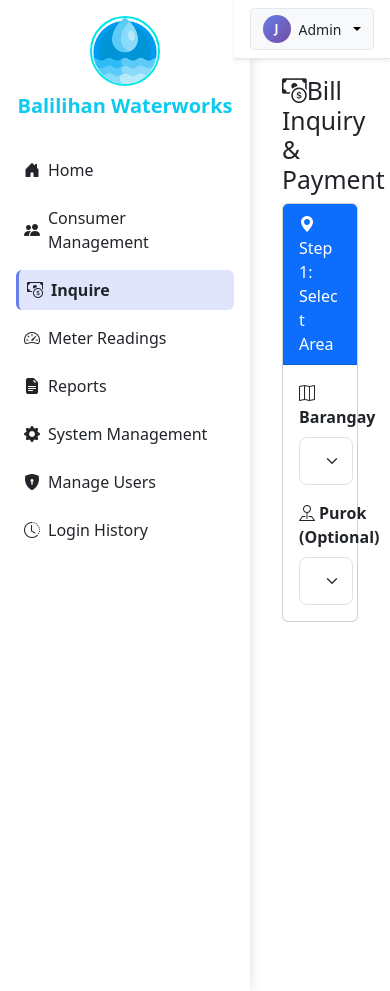
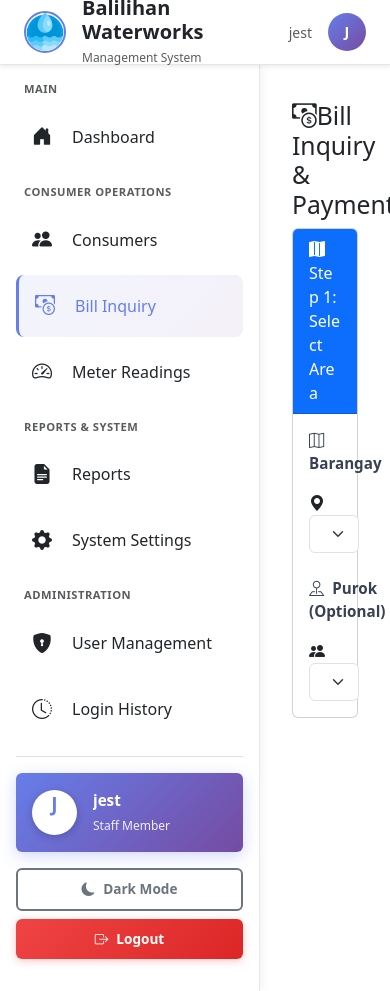
Before and after one commit to JeSender/waterworks, a Django app: page /payment/ in a window 390 px wide. Run offline with Django 5.2, Linux system fonts and the light colour scheme; a user stored in the database is signed in; data comes from the database, SQL or seed files in the repository; some libraries are stand-ins or nearby versions.

Commit message:
Implement comprehensive GUI improvements across the system
Major UI Enhancements:

1. Professional Header Bar
   - Added clean white top bar with subtle shadow
   - Company logo and name prominently displayed
   - User avatar and name shown in header
   - Fixed position at top of viewport

2. Modernized Sidebar Navigation
   - Organized menu items into logical sections:
     * Main (Dashboard)
     * Consumer Operations (Consumers, Bill Inquiry, Meter Readings)
     * Reports & System (Reports, System Settings)
     * Administration (User Management, Login History)
   - Added section labels with uppercase styling
   - Improved spacing between items (padding: 12px)
   - Enhanced hover effects with smooth transitions
   - Active menu highlighting with gradient background
   - Better icon alignment and sizing

3. Enhanced Step Panels (Inquire Page)
   - Increased border radius to 16px for modern look
   - Added prominent gradient headers (purple theme)
   - Improved shadows and hover effects
   - Better card elevation on hover
   - Cleaner card body backgrounds

4. Upgraded Dropdown Inputs
   - Added icons inside form fields:
     * Map icon for Barangay dropdown
     * People icon for Purok dropdown
   - Rounded corners (12px border radius)
   - Larger, touch-friendly height (52px)
   - Modern focus states with glow effects
   - Smooth hover transitions
   - Better visual feedback

5. Improved Empty State Design
   - Large circular icon container with gradient
   - Clear heading and descriptive message
   - Action button to add new consumers
   - Professional spacing and typography
   - Better user guidance

Technical Changes:
- Updated main content margin for header (top: 65px, left: 260px)
- Added modern CSS classes: nav-link-modern, input-icon-wrapper
- Enhanced dark mode compatibility
- Improved responsive behavior
- Better accessibility with semantic HTML

🤖 Generated with Claude Code

Co-Authored-By: Claude <noreply@anthropic.com>

```diff
--- a/consumers/templates/consumers/base.html
+++ b/consumers/templates/consumers/base.html
@@ -202,33 +202,6 @@
             background: linear-gradient(120deg, #4f46e5, #7c3aed) !important;
         }
 
-        /* Dark Mode for Top Header */
-        .dark-mode #top-header {
-            background-color: #2d2d2d !important;
-            border-color: #404040 !important;
-        }
-
-        .dark-mode .dropdown-menu {
-            background-color: #2d2d2d !important;
-            border-color: #404040 !important;
-        }
-
-        .dark-mode .dropdown-item {
-            color: #ffffff !important;
-        }
-
-        .dark-mode .dropdown-item:hover {
-            background-color: #404040 !important;
-        }
-
-        .dark-mode .dropdown-item-text .text-dark {
-            color: #ffffff !important;
-        }
-
-        .dark-mode .dropdown-divider {
-            border-color: #404040 !important;
-        }
-
         /* === Loading Overlay === */
         #loadingOverlay {
             position: fixed;
@@ -268,26 +241,45 @@
             transition: all 0.3s cubic-bezier(0.4, 0, 0.2, 1);
         }
 
-        /* === Sidebar Active State === */
-        .sidebar a.active {
-            background-color: rgba(102, 126, 234, 0.2);
-            color: #667eea;
+        /* === Modern Navigation Links === */
+        .nav-link-modern {
+            transition: all 0.2s ease;
+            position: relative;
+        }
+
+        .nav-link-modern:hover {
+            background-color: #f3f4f6 !important;
+            color: #667eea !important;
+            transform: translateX(4px);
+        }
+
+        .nav-link-modern.active {
+            background: linear-gradient(135deg, #667eea15, #764ba215);
+            color: #667eea !important;
             border-left: 3px solid #667eea;
             font-weight: 600;
         }
 
-        .dark-mode .sidebar a.active {
-            background-color: rgba(102, 126, 234, 0.3);
-            color: #818cf8;
+        .nav-link-modern.active i {
+            color: #667eea;
+        }
+
+        .dark-mode .nav-link-modern:hover {
+            background-color: #404040 !important;
+            color: #818cf8 !important;
+        }
+
+        .dark-mode .nav-link-modern.active {
+            background: linear-gradient(135deg, #667eea25, #764ba225);
+            color: #818cf8 !important;
             border-left: 3px solid #818cf8;
         }
 
         /* === Print Styles for Base Layout === */
         @media print {
-            /* Hide sidebar and header completely */
+            /* Hide sidebar completely */
             .sidebar,
-            #sidebar,
-            #top-header {
+            #sidebar {
                 display: none !important;
             }
 
@@ -308,94 +300,121 @@
 </head>
 <body class="bg-white" id="main-body">
 
-    <!-- Top Header (Minimal User Profile) -->
-    <div class="position-fixed top-0 end-0 d-flex align-items-center bg-white px-3 py-2 shadow-sm"
-         style="margin-left: 250px; z-index: 1030; border-bottom: 1px solid #e2e8f0;"
-         id="top-header">
-        <!-- User Profile Dropdown -->
-        <div class="dropdown ms-auto">
-            <button class="btn btn-sm btn-light d-flex align-items-center gap-2 dropdown-toggle"
-                    type="button"
-                    id="userDropdown"
-                    data-bs-toggle="dropdown"
-                    aria-expanded="false"
-                    style="font-size: 0.875rem; padding: 0.375rem 0.75rem; border: 1px solid #e2e8f0;">
-                <div class="user-avatar" style="width: 28px; height: 28px; background: linear-gradient(135deg, #667eea, #764ba2); border-radius: 50%; display: flex; align-items: center; justify-content: center; color: white; font-weight: bold; font-size: 0.75rem;">
-                    {% if user.first_name %}{{ user.first_name|first|upper }}{% else %}{{ user.username|first|upper }}{% endif %}
-                </div>
-                <span class="text-dark">
-                    {% if user.is_superuser %}Admin{% else %}{{ user.username }}{% endif %}
-                </span>
-            </button>
-            <ul class="dropdown-menu dropdown-menu-end" aria-labelledby="userDropdown" style="min-width: 200px;">
-                <li>
-                    <div class="dropdown-item-text">
-                        <div class="fw-bold text-dark" style="font-size: 0.875rem;">
-                            {% if user.first_name and user.last_name %}{{ user.first_name }} {{ user.last_name }}{% elif user.first_name %}{{ user.first_name }}{% else %}{{ user.username }}{% endif %}
-                        </div>
-                        <small class="text-muted" style="font-size: 0.75rem;">
-                            {% if user.email %}{{ user.email }}{% else %}Staff Member{% endif %}
-                        </small>
-                    </div>
-                </li>
-                <li><hr class="dropdown-divider"></li>
-                <li>
-                    <a class="dropdown-item text-danger d-flex align-items-center gap-2" href="{% url 'consumers:staff_logout' %}">
-                        <i class="bi bi-box-arrow-right"></i>
-                        <span>Logout</span>
-                    </a>
-                </li>
-            </ul>
+    <!-- Professional Header Bar -->
+    <div class="header-bar bg-white position-fixed top-0 start-0 end-0 d-flex align-items-center justify-content-between px-4 shadow-sm" style="height: 65px; z-index: 1030; border-bottom: 1px solid #e5e7eb;">
+        <div class="d-flex align-items-center">
+            <img src="{% static 'consumers/images/water_icon.png' %}" alt="Logo" class="rounded-circle me-3" style="width: 42px; height: 42px; border: 2px solid #667eea;">
+            <div>
+                <h1 class="mb-0 fs-5 fw-bold text-dark">Balilihan Waterworks</h1>
+                <small class="text-muted" style="font-size: 0.75rem;">Management System</small>
+            </div>
+        </div>
+        <div class="d-flex align-items-center gap-3">
+            <span class="text-muted small">{{ request.user.get_full_name|default:request.user.username }}</span>
+            <div class="user-avatar d-flex align-items-center justify-content-center" style="width: 38px; height: 38px; background: linear-gradient(135deg, #667eea, #764ba2); border-radius: 50%; color: white; font-weight: bold; font-size: 0.9rem;">
+                {{ request.user.get_full_name.0|default:request.user.username.0|upper }}
+            </div>
         </div>
     </div>
 
-    <!-- Sidebar Only (No Header) -->
-    <div class="sidebar bg-white text-dark position-fixed top-0 start-0 bottom-0 d-flex flex-column p-3" style="width: 250px; z-index: 1020; box-shadow: 2px 0 10px rgba(0,0,0,0.1);" id="sidebar">
-        <div class="logo text-center mb-4">
-            <img src="{% static 'consumers/images/water_icon.png' %}" alt="Waterworks Logo" class="rounded-circle" style="width: 70px; height: 70px; border: 2px solid #00e6e6;">
+    <!-- Modern Sidebar with Hierarchy -->
+    <div class="sidebar bg-white text-dark position-fixed start-0 bottom-0 d-flex flex-column p-3" style="width: 260px; top: 65px; z-index: 1020; box-shadow: 2px 0 10px rgba(0,0,0,0.05); border-right: 1px solid #e5e7eb;" id="sidebar">
+        <nav class="flex-grow-1" style="overflow-y: auto;">
+            <!-- Main Section -->
+            <div class="nav-section mb-3">
+                <div class="nav-section-label text-muted text-uppercase fw-semibold mb-2" style="font-size: 0.7rem; letter-spacing: 0.5px; padding-left: 0.5rem;">Main</div>
+                <a href="{% url 'consumers:home' %}" class="nav-link-modern d-flex align-items-center text-dark text-decoration-none p-3 rounded-3 mb-1">
+                    <i class="bi bi-house-door-fill me-3 fs-5" style="width: 24px;"></i>
+                    <span class="fw-medium">Dashboard</span>
+                </a>
+            </div>
 
-            <h2 class="mt-2 fs-5 fw-bold text-info">Balilihan Waterworks</h2>
-        </div>
-        <nav class="flex-grow-1">
-            <a href="{% url 'consumers:home' %}" class="d-flex align-items-center text-dark text-decoration-none p-2 rounded mb-2">
-                <i class="bi bi-house-door-fill me-2"></i> Home
-            </a>
-            <a href="{% url 'consumers:consumer_management' %}" class="d-flex align-items-center text-dark text-decoration-none p-2 rounded mb-2">
-                <i class="bi bi-people-fill me-2"></i> Consumer Management
-            </a>
-            <a href="{% url 'consumers:inquire' %}" class="d-flex align-items-center text-dark text-decoration-none p-2 rounded mb-2">
-                <i class="bi bi-cash-coin me-2"></i> Inquire
-            </a>
-            <a href="{% url 'consumers:meter_readings' %}" class="d-flex align-items-center text-dark text-decoration-none p-2 rounded mb-2">
-                <i class="bi bi-speedometer2 me-2"></i> Meter Readings
-            </a>
-            <a href="{% url 'consumers:reports' %}" class="d-flex align-items-center text-dark text-decoration-none p-2 rounded mb-2">
-                <i class="bi bi-file-earmark-text-fill me-2"></i> Reports
-            </a>
-            <a href="{% url 'consumers:system_management' %}" class="d-flex align-items-center text-dark text-decoration-none p-2 rounded mb-2">
-                <i class="bi bi-gear-fill me-2"></i> System Management
-            </a>
+            <!-- Consumer Operations -->
+            <div class="nav-section mb-3">
+                <div class="nav-section-label text-muted text-uppercase fw-semibold mb-2" style="font-size: 0.7rem; letter-spacing: 0.5px; padding-left: 0.5rem;">Consumer Operations</div>
+                <a href="{% url 'consumers:consumer_management' %}" class="nav-link-modern d-flex align-items-center text-dark text-decoration-none p-3 rounded-3 mb-1">
+                    <i class="bi bi-people-fill me-3 fs-5" style="width: 24px;"></i>
+                    <span class="fw-medium">Consumers</span>
+                </a>
+                <a href="{% url 'consumers:inquire' %}" class="nav-link-modern d-flex align-items-center text-dark text-decoration-none p-3 rounded-3 mb-1">
+                    <i class="bi bi-cash-coin me-3 fs-5" style="width: 24px;"></i>
+                    <span class="fw-medium">Bill Inquiry</span>
+                </a>
+                <a href="{% url 'consumers:meter_readings' %}" class="nav-link-modern d-flex align-items-center text-dark text-decoration-none p-3 rounded-3 mb-1">
+                    <i class="bi bi-speedometer2 me-3 fs-5" style="width: 24px;"></i>
+                    <span class="fw-medium">Meter Readings</span>
+                </a>
+            </div>
 
-            <!-- Secure User Management (Superuser Only) -->
+            <!-- Reports & System -->
+            <div class="nav-section mb-3">
+                <div class="nav-section-label text-muted text-uppercase fw-semibold mb-2" style="font-size: 0.7rem; letter-spacing: 0.5px; padding-left: 0.5rem;">Reports & System</div>
+                <a href="{% url 'consumers:reports' %}" class="nav-link-modern d-flex align-items-center text-dark text-decoration-none p-3 rounded-3 mb-1">
+                    <i class="bi bi-file-earmark-text-fill me-3 fs-5" style="width: 24px;"></i>
+                    <span class="fw-medium">Reports</span>
+                </a>
+                <a href="{% url 'consumers:system_management' %}" class="nav-link-modern d-flex align-items-center text-dark text-decoration-none p-3 rounded-3 mb-1">
+                    <i class="bi bi-gear-fill me-3 fs-5" style="width: 24px;"></i>
+                    <span class="fw-medium">System Settings</span>
+                </a>
+            </div>
+
+            <!-- Administration (Superuser Only) -->
             {% if user.is_superuser %}
-            <a href="{% url 'consumers:admin_verification' %}" class="d-flex align-items-center text-dark text-decoration-none p-2 rounded mb-2">
-                <i class="bi bi-shield-lock-fill me-2"></i>
-                Manage Users
-            </a>
-            {% endif %}
-
-            <!-- Login History (Admin/Superuser Only) -->
-            {% if user.is_superuser %}
-            <a href="{% url 'consumers:user_login_history' %}" class="d-flex align-items-center text-dark text-decoration-none p-2 rounded mb-2">
-                <i class="bi bi-clock-history me-2"></i>
-                Login History
-            </a>
+            <div class="nav-section mb-3">
+                <div class="nav-section-label text-muted text-uppercase fw-semibold mb-2" style="font-size: 0.7rem; letter-spacing: 0.5px; padding-left: 0.5rem;">Administration</div>
+                <a href="{% url 'consumers:admin_verification' %}" class="nav-link-modern d-flex align-items-center text-dark text-decoration-none p-3 rounded-3 mb-1">
+                    <i class="bi bi-shield-lock-fill me-3 fs-5" style="width: 24px;"></i>
+                    <span class="fw-medium">User Management</span>
+                </a>
+                <a href="{% url 'consumers:user_login_history' %}" class="nav-link-modern d-flex align-items-center text-dark text-decoration-none p-3 rounded-3 mb-1">
+                    <i class="bi bi-clock-history me-3 fs-5" style="width: 24px;"></i>
+                    <span class="fw-medium">Login History</span>
+                </a>
+            </div>
             {% endif %}
         </nav>
+
+        <!-- User Profile & Settings Section -->
+        <div class="mt-auto pt-3 border-top" style="padding-bottom: 1rem;">
+            <!-- User Profile Card -->
+            <div class="user-profile-card p-3 rounded mb-3" style="background: linear-gradient(135deg, #667eea, #764ba2); box-shadow: 0 4px 15px rgba(102, 126, 234, 0.3);">
+                <div class="d-flex align-items-center">
+                    <div class="user-avatar me-3" style="width: 45px; height: 45px; background: white; border-radius: 50%; display: flex; align-items-center; justify-content: center; color: #667eea; font-weight: bold; font-size: 1.2rem; box-shadow: 0 2px 8px rgba(0,0,0,0.2);">
+                        {{ request.user.get_full_name.0|default:request.user.username.0|upper }}
+                    </div>
+                    <div class="flex-grow-1 text-truncate">
+                        <div class="fw-bold text-white" style="font-size: 0.95rem;">
+                            {{ request.user.get_full_name|default:request.user.username }}
+                        </div>
+                        <small class="text-white" style="font-size: 0.75rem; opacity: 0.9;">
+                            {{ request.user.email|default:"Staff Member" }}
+                        </small>
+                    </div>
+                </div>
+            </div>
+
+            <!-- Action Buttons Grid -->
+            <div class="d-grid gap-2">
+                <button class="btn btn-outline-secondary d-flex align-items-center justify-content-center gap-2"
+                        onclick="toggleDarkMode()"
+                        id="dark-mode-toggle"
+                        style="font-size: 0.85rem; padding: 0.6rem; border-width: 2px; font-weight: 600;">
+                    <i class="bi bi-moon-fill" id="dark-mode-icon"></i>
+                    <span id="dark-mode-text">Dark Mode</span>
+                </button>
+                <a href="{% url 'consumers:staff_logout' %}"
+                   class="btn btn-danger d-flex align-items-center justify-content-center gap-2"
+                   style="font-size: 0.85rem; padding: 0.6rem; font-weight: 600; background: linear-gradient(135deg, #ef4444, #dc2626); border: none; box-shadow: 0 2px 8px rgba(239, 68, 68, 0.3);">
+                    <i class="bi bi-box-arrow-right"></i>
+                    <span>Logout</span>
+                </a>
+            </div>
+        </div>
     </div>
 
     <!-- Main Content -->
-    <div class="main-content" style="margin-left: 250px; padding-top: 60px; padding-left: 20px; padding-right: 20px; padding-bottom: 20px; min-height: 100vh; overflow-y: hidden;" id="main-content">
+    <div class="main-content" style="margin-left: 260px; margin-top: 65px; padding: 20px; min-height: calc(100vh - 65px); overflow-y: auto;" id="main-content">
         {% block main_content %}
         <div class="card p-4 mt-3">
             <h3 class="mb-3">Welcome, {{ request.user.username }}</h3>
@@ -468,7 +487,7 @@
         // Set active nav link
         function setActiveNavLink() {
             const currentPath = window.location.pathname;
-            document.querySelectorAll('.sidebar nav a').forEach(link => {
+            document.querySelectorAll('.nav-link-modern').forEach(link => {
                 if (link.getAttribute('href') === currentPath) {
                     link.classList.add('active');
                 } else {
@@ -490,7 +509,6 @@
             const body = document.getElementById('main-body');
             const sidebar = document.getElementById('sidebar');
             const mainContent = document.getElementById('main-content');
-            const topHeader = document.getElementById('top-header');
             const darkModeIcon = document.getElementById('dark-mode-icon');
             const darkModeToggle = document.getElementById('dark-mode-toggle');
             const darkModeText = document.getElementById('dark-mode-text');
@@ -498,18 +516,17 @@
             body.classList.toggle('dark-mode');
             sidebar.classList.toggle('dark-mode');
             mainContent.classList.toggle('dark-mode');
-            topHeader.classList.toggle('dark-mode');
 
             if (body.classList.contains('dark-mode')) {
                 darkModeIcon.className = 'bi bi-sun-fill';
-                darkModeToggle.className = 'btn btn-outline-warning d-flex align-items-center gap-2';
+                darkModeToggle.className = 'btn btn-outline-warning d-flex align-items-center justify-content-center gap-2';
                 darkModeText.textContent = 'Light Mode';
 
                 // Save preference to localStorage
                 localStorage.setItem('darkMode', 'enabled');
             } else {
                 darkModeIcon.className = 'bi bi-moon-fill';
-                darkModeToggle.className = 'btn btn-outline-secondary d-flex align-items-center gap-2';
+                darkModeToggle.className = 'btn btn-outline-secondary d-flex align-items-center justify-content-center gap-2';
                 darkModeText.textContent = 'Dark Mode';
 
                 // Remove preference from localStorage
--- a/consumers/templates/consumers/inquire.html
+++ b/consumers/templates/consumers/inquire.html
@@ -25,30 +25,75 @@
 
     .step-card {
         background: white;
-        border-radius: 12px;
-        box-shadow: 0 2px 10px rgba(0, 0, 0, 0.08);
-        border: 1px solid #f0f0f0;
+        border-radius: 16px;
+        box-shadow: 0 4px 20px rgba(0, 0, 0, 0.08);
+        border: 2px solid #f0f0f0;
         transition: all 0.3s ease;
         overflow: hidden;
     }
 
     .step-card:hover {
-        box-shadow: 0 4px 20px rgba(0, 0, 0, 0.12);
-        transform: translateY(-2px);
+        box-shadow: 0 8px 30px rgba(102, 126, 234, 0.15);
+        transform: translateY(-4px);
+        border-color: #667eea;
     }
 
     .step-card .card-header {
         font-weight: 700;
-        font-size: 1.1rem;
-        padding: 1rem 1.5rem;
+        font-size: 1.15rem;
+        padding: 1.25rem 1.75rem;
         border: none;
         display: flex;
         align-items: center;
-        gap: 0.5rem;
+        gap: 0.75rem;
+        background: linear-gradient(135deg, #667eea, #764ba2) !important;
+        border-bottom: 3px solid rgba(255, 255, 255, 0.2);
+    }
+
+    .step-card .card-header i {
+        font-size: 1.5rem;
     }
 
     .step-card .card-body {
-        padding: 1.5rem;
+        padding: 2rem;
+        background: linear-gradient(to bottom, #ffffff, #fafbff);
+    }
+
+    /* Modern Input Groups with Icons */
+    .input-icon-wrapper {
+        position: relative;
+    }
+
+    .input-icon-wrapper .input-icon {
+        position: absolute;
+        left: 1rem;
+        top: 50%;
+        transform: translateY(-50%);
+        color: #667eea;
+        font-size: 1.2rem;
+        z-index: 10;
+        pointer-events: none;
+    }
+
+    .input-icon-wrapper .form-select {
+        padding-left: 3rem;
+        border-radius: 12px;
+        border: 2px solid #e5e7eb;
+        font-weight: 500;
+        height: 52px;
+        transition: all 0.3s ease;
+        background-color: #fafbff;
+    }
+
+    .input-icon-wrapper .form-select:hover {
+        border-color: #667eea;
+        background-color: white;
+    }
+
+    .input-icon-wrapper .form-select:focus {
+        border-color: #667eea;
+        box-shadow: 0 0 0 4px rgba(102, 126, 234, 0.1);
+        background-color: white;
     }
 
     .dark-mode .step-card {
@@ -131,16 +176,18 @@
     <!-- Step 1: Area Selection -->
     <div class="step-card card mb-4">
         <div class="card-header bg-primary text-white">
-            <i class="bi bi-geo-alt-fill"></i>
+            <i class="bi bi-map-fill"></i>
             <span>Step 1: Select Area</span>
         </div>
         <div class="card-body">
-            <form method="get" class="row g-3">
+            <form method="get" class="row g-4">
                 <div class="col-md-6">
-                    <label class="form-label fw-semibold">
-                        <i class="bi bi-map me-1"></i>Barangay
+                    <label class="form-label fw-semibold mb-3" style="color: #374151; font-size: 0.95rem;">
+                        <i class="bi bi-map me-2"></i>Barangay
                     </label>
-                    <select name="barangay" class="form-select form-select-lg" onchange="this.form.submit()">
+                    <div class="input-icon-wrapper">
+                        <i class="bi bi-geo-alt-fill input-icon"></i>
+                        <select name="barangay" class="form-select" onchange="this.form.submit()">
                             <option value="">Select Barangay</option>
                             {% for b in barangays %}
                                 <option value="{{ b.id }}" {% if selected_barangay == b.id|stringformat:"s" %}selected{% endif %}>
@@ -149,11 +196,14 @@
                             {% endfor %}
                         </select>
                     </div>
+                </div>
                 <div class="col-md-6">
-                    <label class="form-label fw-semibold">
-                        <i class="bi bi-pin-map me-1"></i>Purok (Optional)
+                    <label class="form-label fw-semibold mb-3" style="color: #374151; font-size: 0.95rem;">
+                        <i class="bi bi-pin-map me-2"></i>Purok (Optional)
                     </label>
-                    <select name="purok" class="form-select form-select-lg" onchange="this.form.submit()">
+                    <div class="input-icon-wrapper">
+                        <i class="bi bi-people-fill input-icon"></i>
+                        <select name="purok" class="form-select" onchange="this.form.submit()">
                             <option value="">All Puroks</option>
                             {% for p in puroks %}
                                 <option value="{{ p.id }}" {% if selected_purok == p.id|stringformat:"s" %}selected{% endif %}>
@@ -161,6 +211,7 @@
                                 </option>
                             {% endfor %}
                         </select>
+                    </div>
                 </div>
             </form>
         </div>
@@ -170,7 +221,7 @@
     {% if selected_barangay and not selected_consumer %}
         <div class="step-card card">
             <div class="card-header bg-success text-white">
-                <i class="bi bi-people-fill"></i>
+                <i class="bi bi-person-check-fill"></i>
                 <span>
                     Step 2: Select Consumer -
                     {% for b in barangays %}
@@ -220,9 +271,17 @@
                         {% endfor %}
                     </div>
                 {% else %}
-                    <div class="text-center py-5">
-                        <i class="bi bi-inbox fs-1 text-muted mb-3"></i>
-                        <p class="text-muted">No consumers found in this area.</p>
+                    <div class="empty-state text-center py-5">
+                        <div class="empty-state-icon mb-4" style="display: inline-flex; align-items: center; justify-content: center; width: 100px; height: 100px; background: linear-gradient(135deg, #f3f4f6, #e5e7eb); border-radius: 50%; box-shadow: 0 4px 15px rgba(0,0,0,0.08);">
+                            <i class="bi bi-inbox fs-1" style="color: #9ca3af;"></i>
+                        </div>
+                        <h5 class="fw-bold mb-2" style="color: #374151;">No Consumers Found</h5>
+                        <p class="text-muted mb-4" style="max-width: 400px; margin: 0 auto;">
+                            There are no consumers registered in this area yet. Try selecting a different location or add new consumers to the system.
+                        </p>
+                        <a href="{% url 'consumers:consumer_management' %}" class="btn btn-primary btn-sm" style="padding: 0.6rem 1.5rem; border-radius: 8px;">
+                            <i class="bi bi-plus-circle me-2"></i>Add New Consumer
+                        </a>
                     </div>
                 {% endif %}
             </div>
```
Lines whose indentation alone changed are shown as unchanged.
